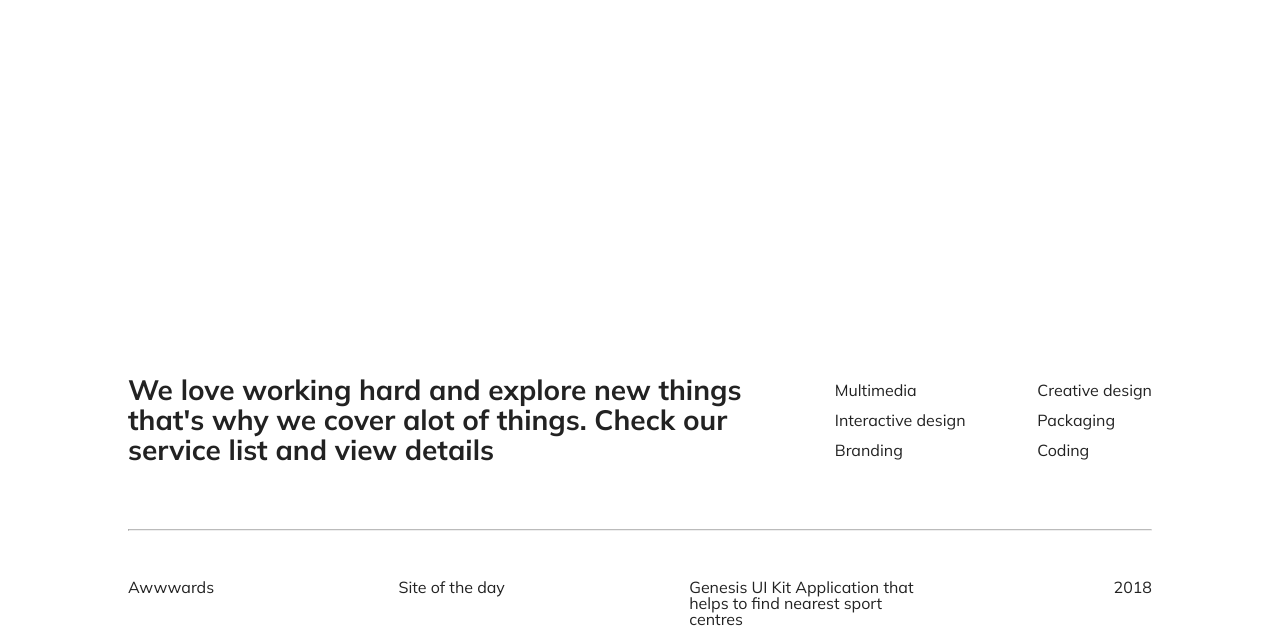
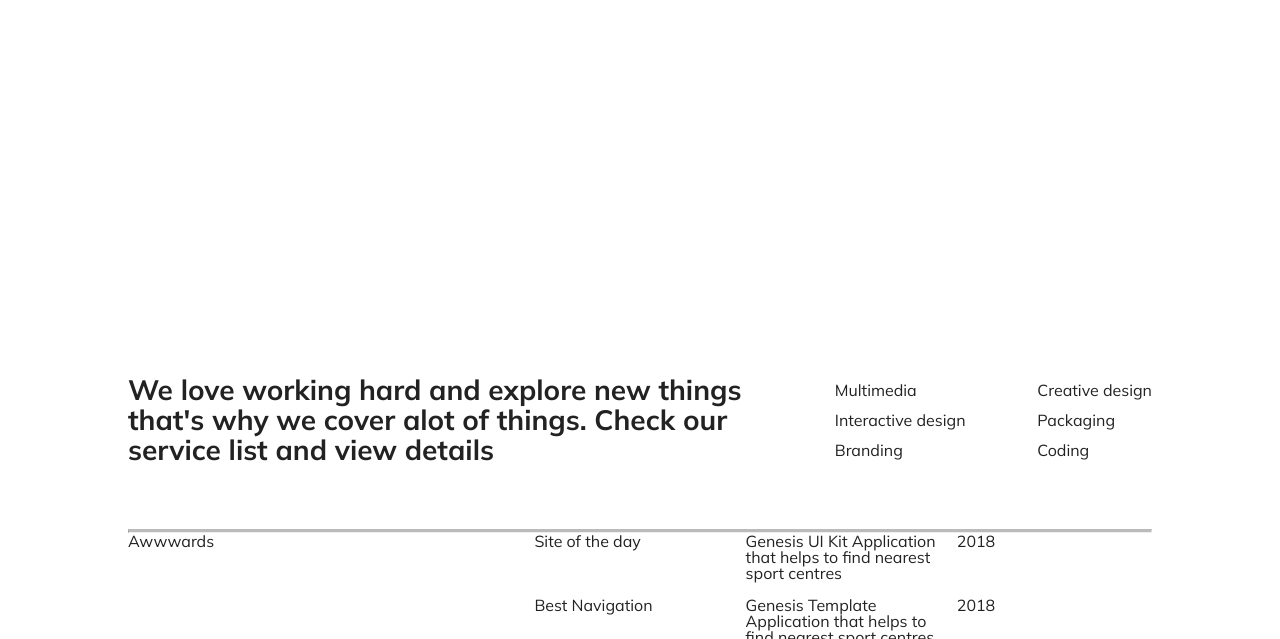
Before and after one commit to carolinacarlen/SASS-Genesis-design, a plain HTML site: page index.html in a window 1280 px wide. Shown: the part 2161-2800 px from the top of the page. Drawn offline with Linux system fonts and the light colour scheme.

Commit message:
final design changes

```diff
--- a/index.html
+++ b/index.html
@@ -18,9 +18,8 @@
   <body>
     <main>
       <div class="header">
-        <div class="logo">
-          <img src="images/Logo.png" alt="Logo" />
-        </div>
+        <a href="index.html"><img src="images/Logo.png" alt="Logo" /></a>
+
         <nav>
           <ul class="nav__links">
             <li><a href="projects.html">Projects</a></li>
@@ -137,28 +136,18 @@
         </ul>
       </div>
       <hr class="solid" />
-      <div class="awwwards">
-        <nav>
-          <ul class="awwwards__list">
-            <li>Awwwards</li>
-            <li>Site of the day</li>
-            <li class="Genesiskit">
-              Genesis UI Kit Application that helps to find nearest sport
-              centres
-            </li>
-            <li>2018</li>
-          </ul>
-        </nav>
-        <nav>
-          <ul class="bestnavigation">
-            <li>Best Navigation</li>
-            <li class="Genesiskit">
-              Genesis Template Application that helps to find nearest sport
-              centres
-            </li>
-            <li>2018</li>
-          </ul>
-        </nav>
+      <div class="awwwards__grid">
+        <p class="item1">Awwwards</p>
+        <p class="item2">Site of the day</p>
+        <p class="item3">
+          Genesis UI Kit Application that helps to find nearest sport centres
+        </p>
+        <p class="item4">2018</p>
+        <p class="item5">Best Navigation</p>
+        <p class="item6">
+          Genesis Template Application that helps to find nearest sport centres
+        </p>
+        <p class="item7">2018</p>
       </div>
       <hr class="solid" />
       <div class="awwwards">
--- a/styles/_contact.scss
+++ b/styles/_contact.scss
@@ -15,6 +15,13 @@ main {
 
 .contact-text {
   flex: 50%;
+
+  &__h2 {
+    font-weight: 700;
+    font-size: 40px;
+    line-height: 55px;
+    margin-bottom: 2rem;
+  }
 }
 
 form {
@@ -22,7 +29,6 @@ form {
   flex-direction: column;
   flex: 50%;
 }
-/*lägg till mellanrum mellan raderna*/
 
 input {
   width: 100%;
--- a/styles/_maincontent.scss
+++ b/styles/_maincontent.scss
@@ -63,13 +63,48 @@ hr.solid {
   border-top: 3px solid #bbb;
 }
 
-.awwwards__list {
-  display: flex;
-  justify-content: space-between;
-  margin-top: 3rem;
-  & li {
-    max-width: 25ch;
-  }
+.awwwards__grid {
+  display: grid;
+  grid-template-columns: 2fr 1fr 1fr 1fr;
+  grid-template-rows: 1fr 1fr;
+  gap: 1rem;
+}
+
+.item {
+}
+.item1 {
+  grid-column: 1 / 2;
+  grid-row: 1 / 2;
+}
+
+.item2 {
+  grid-column: 2 / 3;
+  grid-row: 1 / 2;
+}
+
+.item3 {
+  grid-column: 3 / 4;
+  grid-row: 1 / 2;
+}
+
+.item4 {
+  grid-column: 4 / 5;
+  grid-row: 1 / 2;
+}
+
+.item5 {
+  grid-column: 2 / 3;
+  grid-row: 2 / 3;
+}
+
+.item6 {
+  grid-column: 3 / 4;
+  grid-row: 2 / 3;
+}
+
+.item7 {
+  grid-column: 4 / 5;
+  grid-row: 2 / 3;
 }
 
 .bestnavigation {
--- a/styles/_projects.scss
+++ b/styles/_projects.scss
@@ -34,17 +34,15 @@ main {
 .column {
   display: flex;
   flex-direction: column;
-  justify-content: space-between;
+  justify-content: flex-end;
+  align-content: center;
+  width: 335px;
 
   & p {
     display: flex;
     justify-content: space-between;
-    font-weight: bold;
+    margin-top: 2rem;
   }
-}
-hr.solid {
-  border-top: 1px solid #bbb;
-  margin-top: 2rem;
 }
 
 .skyroadimg {
```
Also changed, not shown: contact.html (+4 -4 lines), projects.html (+6 -8 lines), styles/index.css.
